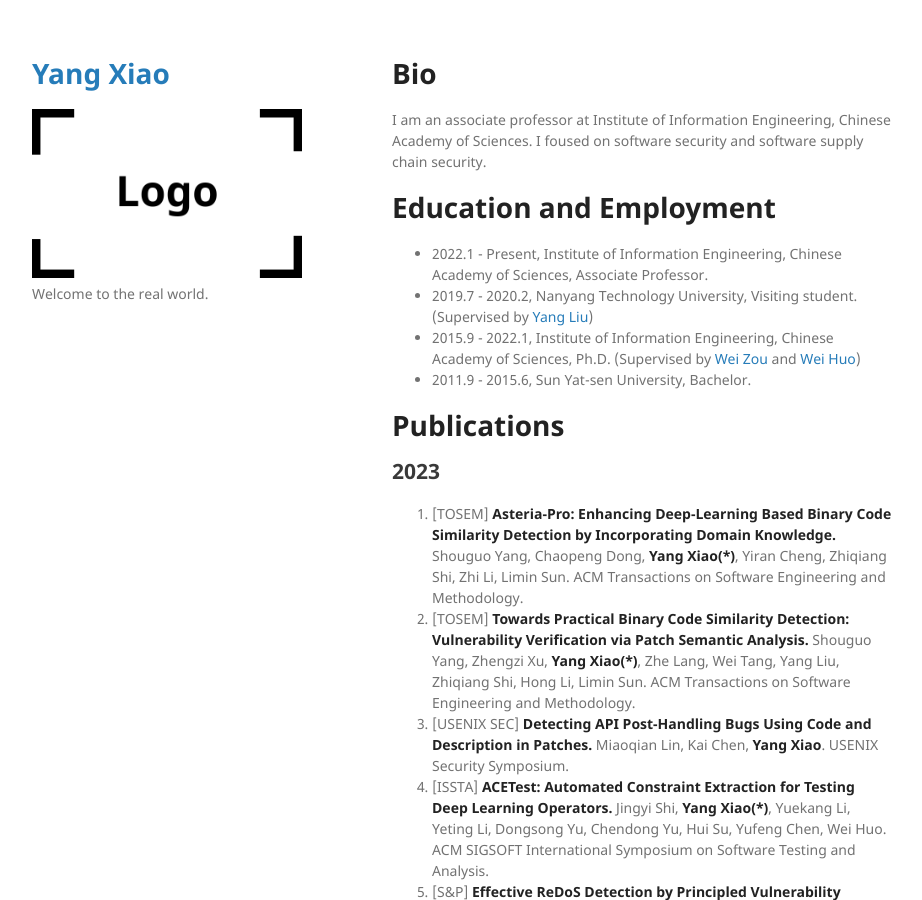
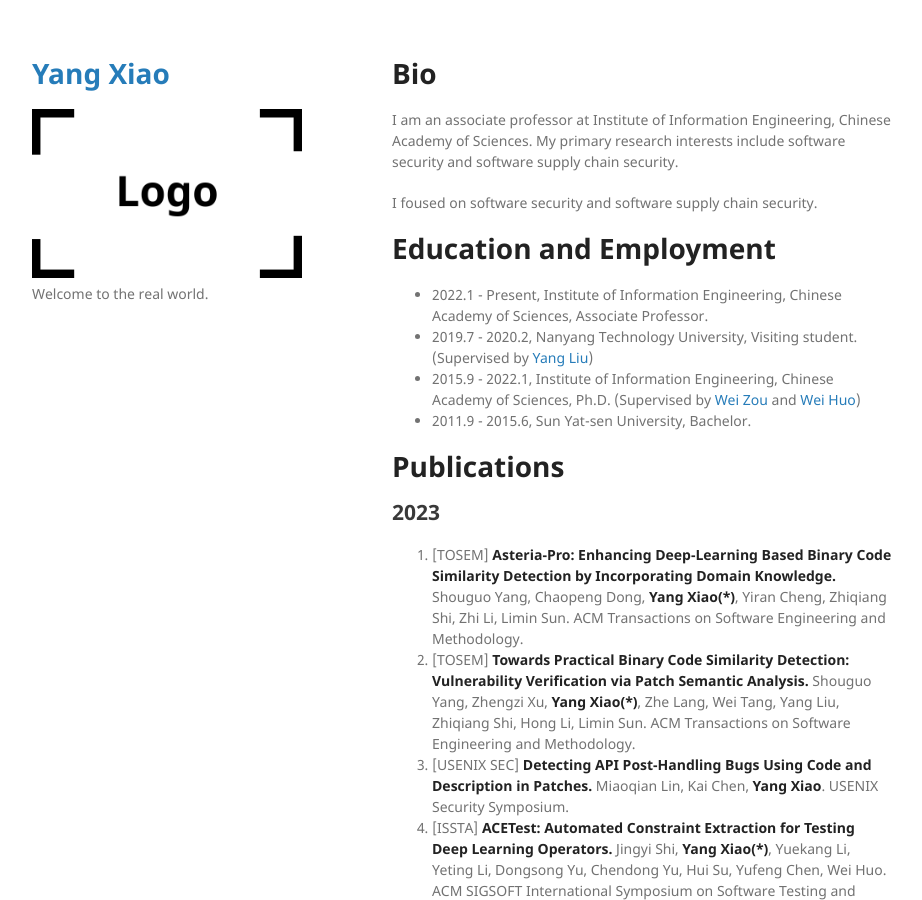
Before and after one commit to YangY-Xiao/YangY-Xiao.github.io, a Jekyll site: the page built from index.md, in a window 1280 px wide and 900 px high. Shown: the whole window, without its empty margins (178-1100 px from the left). Built offline with Jekyll 4.4.1, drawn with Linux system fonts in a browser that asks for light colours; our own code applies the rules of GitHub Pages for plain Markdown files.

Commit message:
update index

```diff
--- a/index.md
+++ b/index.md
@@ -1,5 +1,9 @@
 # Bio
-I am an associate professor at Institute of Information Engineering, Chinese Academy of Sciences. I foused on software security and software supply chain security.
+I am an associate professor at Institute of Information Engineering, Chinese Academy of Sciences. My primary research interests include software security and software supply chain security.
+
+
+
+I foused on software security and software supply chain security.
 
 # Education and Employment
 
```
